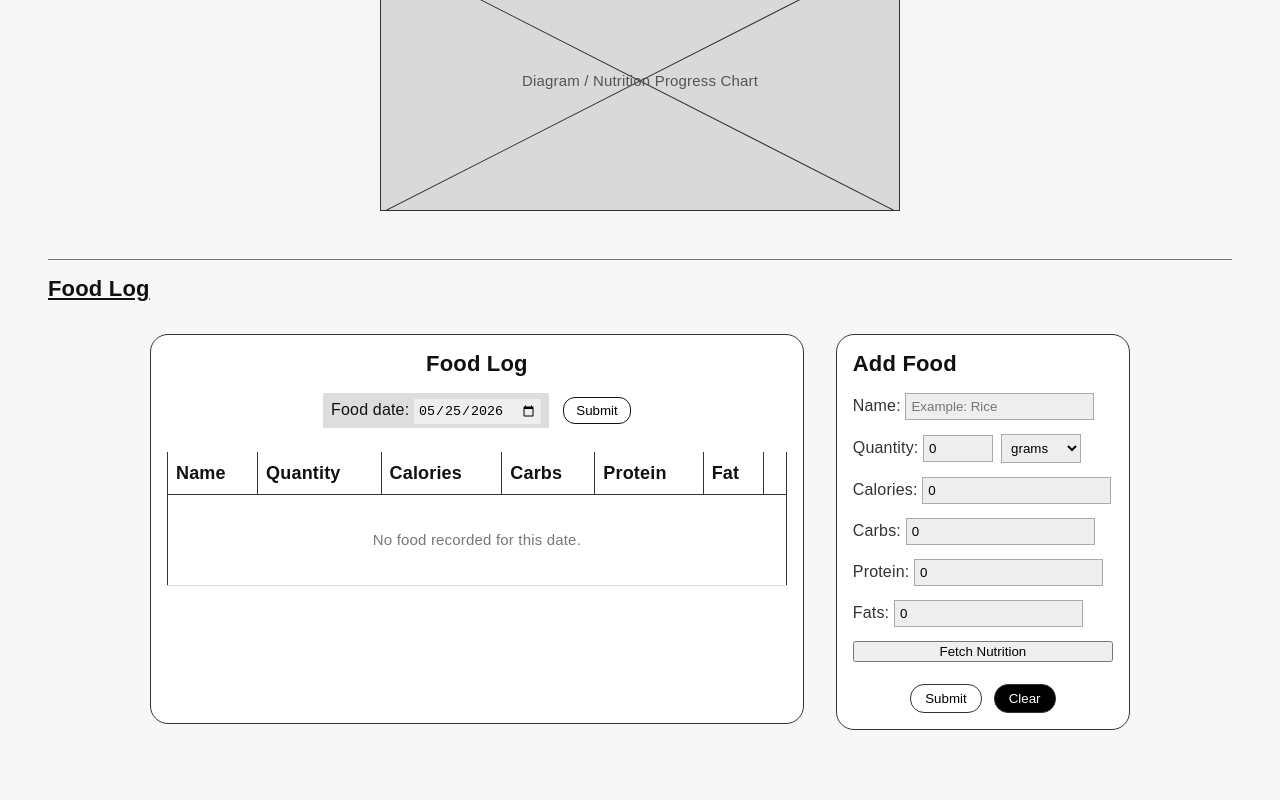
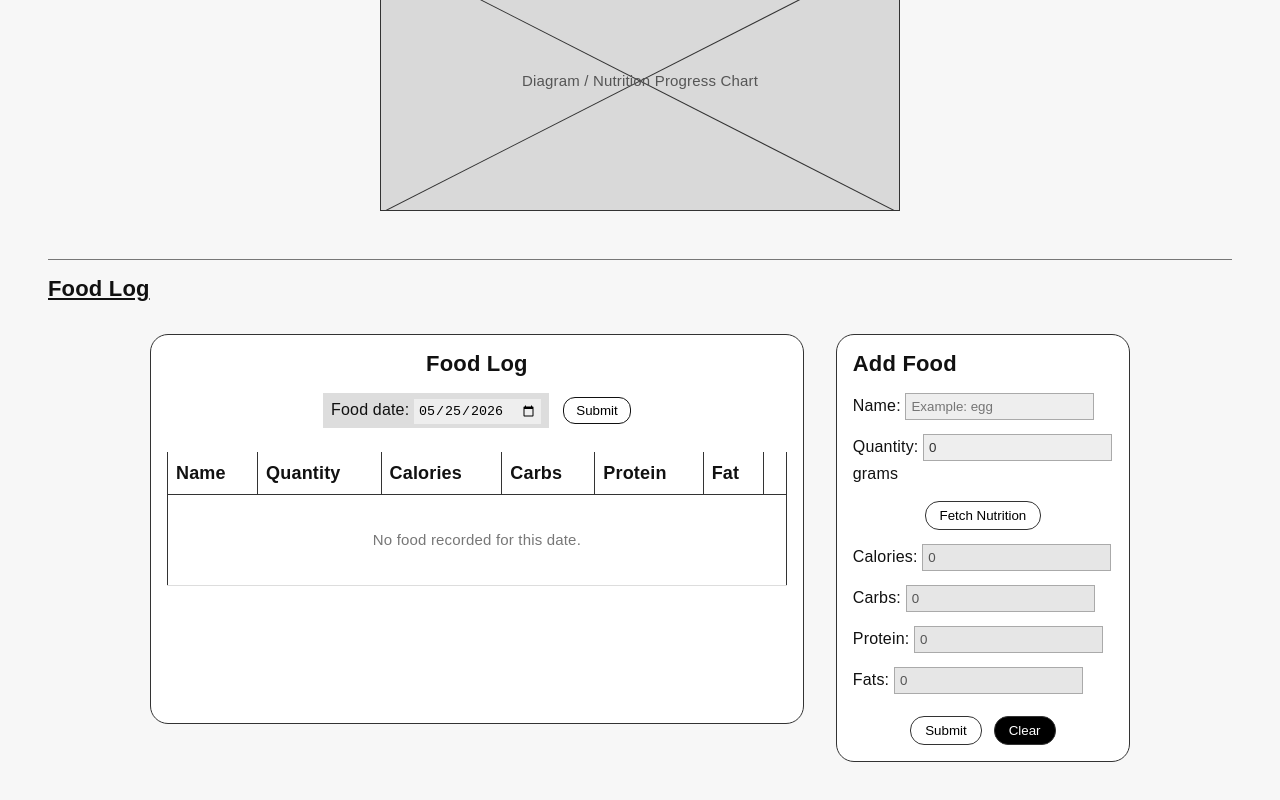
Before and after one commit to tie0913/nc_frontend, a Vue app: page / in a window 1280 px wide. Shown: the part 695-1495 px from the top of the page. Built offline with nearby package versions, Linux system fonts and the light colour scheme.

Commit message:
Apply USAD API into

```diff
--- a/src/components/FoodLogSection.vue
+++ b/src/components/FoodLogSection.vue
@@ -5,6 +5,7 @@ import {
   deleteFoodLog,
   getFoodLogsByDate,
 } from "../mock/mockDatabase";
+import { searchFood } from "../services/useFoodAPI";
 
 const props = defineProps({
   selectedDate: {
@@ -16,14 +17,12 @@ const props = defineProps({
 const emit = defineEmits(["food-log-changed"]);
 
 const foodLogs = ref([]);
-
 const filterDate = ref(props.selectedDate);
-
+const isFetchingNutrition = ref(false);
 
 const newFood = reactive({
   name: "",
   quantity: 0,
-  unit: "grams",
   calories: 0,
   carbs: 0,
   protein: 0,
@@ -39,7 +38,7 @@ watch(
   (newDate) => {
     filterDate.value = newDate;
     loadFoodLogs();
-  },
+  }
 );
 
 function loadFoodLogs() {
@@ -53,19 +52,67 @@ function loadFoodLogs() {
   foodLogs.value = result.data;
 }
 
+async function fetchNutritionData() {
+  if (!newFood.name.trim()) {
+    alert("Please enter a food name first.");
+    return;
+  }
+
+  if (!newFood.quantity || Number(newFood.quantity) <= 0) {
+    alert("Quantity in grams must be greater than 0.");
+    return;
+  }
+
+  isFetchingNutrition.value = true;
+
+  const result = await searchFood(
+    newFood.name,
+    newFood.quantity
+  );
+
+  isFetchingNutrition.value = false;
+
+  if (result.code !== 0) {
+    alert(result.message);
+    return;
+  }
+
+  newFood.name = result.data.description;
+  newFood.calories = result.data.calories;
+  newFood.carbs = result.data.carbs;
+  newFood.protein = result.data.protein;
+  newFood.fats = result.data.fats;
+}
+
 function submitFood() {
   if (!newFood.name.trim()) {
     alert("Food name is required.");
     return;
   }
 
-  if (newFood.quantity <= 0) {
-    alert("Quantity must be greater than 0.");
+  if (!newFood.quantity || Number(newFood.quantity) <= 0) {
+    alert("Quantity in grams must be greater than 0.");
+    return;
+  }
+
+  const hasNutritionData =
+    Number(newFood.calories) > 0 ||
+    Number(newFood.carbs) > 0 ||
+    Number(newFood.protein) > 0 ||
+    Number(newFood.fats) > 0;
+
+  if (!hasNutritionData) {
+    alert("Please fetch nutrition data before submitting.");
     return;
   }
 
   const foodData = {
-    ...newFood,
+    name: newFood.name,
+    quantity: Number(newFood.quantity),
+    calories: Number(newFood.calories),
+    carbs: Number(newFood.carbs),
+    protein: Number(newFood.protein),
+    fats: Number(newFood.fats),
     create_time: new Date(filterDate.value).toISOString(),
   };
 
@@ -107,7 +154,6 @@ function clearForm() {
 function resetForm() {
   newFood.name = "";
   newFood.quantity = 0;
-  newFood.unit = "grams";
   newFood.calories = 0;
   newFood.carbs = 0;
   newFood.protein = 0;
@@ -120,10 +166,14 @@ function resetForm() {
     <h2>Food Log</h2>
 
     <div class="food-log-layout">
-      <!-- Left: Food log table -->
+      <!-- Left: Food table -->
       <div class="card food-table-card">
         <h3>Food Log</h3>
 
+        <!--
+          DEV ONLY DATE FILTER:
+          Nếu không muốn hiện khi demo, có thể comment nguyên div này.
+        -->
         <div class="food-filter-row">
           <label>
             Food date:
@@ -134,7 +184,9 @@ function resetForm() {
             />
           </label>
 
-          <button type="button" @click="changeFilterDate">Submit</button>
+          <button type="button" @click="changeFilterDate">
+            Submit
+          </button>
         </div>
 
         <table class="food-table">
@@ -159,7 +211,7 @@ function resetForm() {
 
             <tr v-for="food in foodLogs" :key="food.id">
               <td>{{ food.name }}</td>
-              <td>{{ food.quantity }} {{ food.unit }}</td>
+              <td>{{ food.quantity }} g</td>
               <td>{{ food.calories }}</td>
               <td>{{ food.carbs }}</td>
               <td>{{ food.protein }}</td>
@@ -188,11 +240,10 @@ function resetForm() {
             <input
               v-model="newFood.name"
               type="text"
-              placeholder="Example: Rice"
+              placeholder="Example: egg"
             />
           </label>
 
-          <div class="quantity-row">
           <label>
             Quantity:
             <input
@@ -200,14 +251,19 @@ function resetForm() {
               type="number"
               min="0"
               step="0.1"
+              placeholder="grams"
             />
+            grams
           </label>
 
-            <select v-model="newFood.unit">
-              <option value="grams">grams</option>
-              <option value="units">units</option>
-            </select>
-          </div>
+          <button
+            type="button"
+            class="fetch-food-btn"
+            :disabled="isFetchingNutrition"
+            @click="fetchNutritionData"
+          >
+            {{ isFetchingNutrition ? "Fetching..." : "Fetch Nutrition" }}
+          </button>
 
           <label>
             Calories:
@@ -253,18 +309,16 @@ function resetForm() {
             />
           </label>
 
+          <div class="add-food-actions">
+            <button type="submit">
+              Submit
+            </button>
+
             <button
               type="button"
-            class="fetch-food-btn"
-            @click="fetchNutritionData"
+              class="clear-food-btn"
+              @click="clearForm"
             >
-            Fetch Nutrition
-          </button>
-
-          <div class="add-food-actions">
-            <button type="submit" class="submit-food-btn">Submit</button>
-
-            <button type="button" class="clear-food-btn" @click="clearForm">
               Clear
             </button>
           </div>
--- a/src/mock/mockDatabase.js
+++ b/src/mock/mockDatabase.js
@@ -92,7 +92,6 @@ export function createFoodLog(food) {
     user_id: 1,
     name: food.name,
     quantity: Number(food.quantity),
-    unit: food.unit || "grams",
     calories: Number(food.calories) || 0,
     carbs: Number(food.carbs) || 0,
     protein: Number(food.protein) || 0,
--- /dev/null
+++ b/src/services/useFoodAPI.js
@@ -0,0 +1,84 @@
+const API_KEY = "XgbOn8NEonyrgz3eHJ3tx4eYRXMWqU4oP0fbdGOC";
+const API_BASE_URL = "https://api.nal.usda.gov/fdc/v1/foods/search";
+
+function createResult(code, message, data) {
+    return {
+        code,
+        message,
+        data,
+    };
+}
+
+function getNutritionData(food, nutrientNumbers, nutrientNameFallback=[]) {
+    if (!food || !Array.isArray(food.foodNutrients)) {
+        return 0;
+    }
+
+    const nutrient = food.foodNutrients.find((item) => {
+        const nutrientNumber = String(item.nutrientNumber || "");
+        const nutrientName = String(item.nutrientName || "").toLowerCase();
+
+        const matchedByNumber = nutrientNumbers.includes(nutrientNumber);
+
+        const matchedByName = nutrientNameFallback.some((name) => nutrientName.includes(name.toLowerCase()));
+
+        return matchedByNumber || matchedByName;
+    });
+
+    return Number(nutrient ? nutrient.value : 0);
+}
+
+function calculateCalories(valuePer100g, grams) {
+    const result = (Number(valuePer100g) * Number(grams)) / 100;
+
+    return Math.round(result * 100) / 100; // Round to 2 decimal places
+}
+
+export async function searchFood(foodName, grams) {
+    if (!foodName || !foodName.trim()) {
+        return createResult(1, "Food name is required.", null);
+    }
+    if (!grams || Number(grams) <= 0) {
+        return createResult(1, "Quantity in grams must be greater than zero.", null);
+    }
+
+    const url = new URL(API_BASE_URL);
+    url.searchParams.set("query", foodName.trim());
+    url.searchParams.set("api_key", API_KEY);
+    url.searchParams.set("pageSize", "1"); // We only need the top result
+
+    try{
+        const response = await fetch(url.toString());
+        if (!response.ok) {
+            return createResult(1, `API request failed with status ${response.status}.`, null);
+        }
+
+        const data = await response.json();
+
+        if (!data.foods || data.foods.length === 0) {
+            return createResult(1, "No food items found for the given name.", null);
+        }
+
+        const food = data.foods[0]; // Take the first result
+
+        const caloriesPer100g = getNutritionData(food, ["208"], ["calories", "energy"]);
+        const carbsPer100g = getNutritionData(food, ["205"], ["carbohydrates"]);
+        const proteinPer100g = getNutritionData(food, ["203"], ["protein"]);
+        const fatsPer100g = getNutritionData(food, ["204"], ["fats", "lipids"]);
+
+        const nutritionData = {
+            fdcId: food.fdcId,
+            description: food.description,
+
+            calories: calculateCalories(caloriesPer100g, grams),
+            carbs: calculateCalories(carbsPer100g, grams),
+            protein: calculateCalories(proteinPer100g, grams),
+            fats: calculateCalories(fatsPer100g, grams),
+            create_time: new Date().toISOString(),
+        };
+
+        return createResult(0, null, nutritionData);
+    } catch (error) {
+        return createResult(1, `An error occurred while fetching data: ${error.message}`, null);
+    }
+}
--- a/src/style.css
+++ b/src/style.css
@@ -527,6 +527,10 @@ body {
   cursor: pointer;
 }
 
+.food-filter-row button:hover {
+  background-color: #eee;
+}
+
 .food-table {
   width: 100%;
   border-collapse: collapse;
@@ -573,7 +577,9 @@ body {
   background-color: #eee;
 }
 
-/* Add Food Card */
+/* =========================
+   ADD FOOD CARD
+========================= */
 
 .add-food-card {
   min-height: 330px;
@@ -586,7 +592,6 @@ body {
 .add-food-card form {
   display: flex;
   flex-direction: column;
-  color: #333;
   gap: 14px;
 }
 
@@ -594,26 +599,35 @@ body {
   font-size: 16px;
 }
 
-.add-food-card input,
-.add-food-card select {
+.add-food-card input {
   padding: 5px;
   border: 1px solid #aaa;
   background-color: #eee;
-  color:#000;
+  color: #333;
 }
 
-.quantity-row {
-  display: flex;
-  align-items: center;
-  gap: 8px;
+.add-food-card input[readonly] {
+  color: #555;
+  background-color: #e6e6e6;
 }
 
-.quantity-row input {
-  width: 70px;
+.fetch-food-btn {
+  align-self: center;
+  padding: 6px 14px;
+  border: 1px solid #333;
+  border-radius: 14px;
+  background-color: white;
+  color: #000;
+  cursor: pointer;
 }
 
-.quantity-row select {
-  min-width: 80px;
+.fetch-food-btn:hover {
+  background-color: #eee;
+}
+
+.fetch-food-btn:disabled {
+  cursor: not-allowed;
+  opacity: 0.6;
 }
 
 .add-food-actions {
@@ -629,17 +643,16 @@ body {
   border-radius: 14px;
   background-color: white;
   cursor: pointer;
+  color: #000;
 }
 
 .add-food-actions button:hover {
   background-color: #eee;
 }
-.submit-food-btn {
-  color: black;
-}
+
 .clear-food-btn {
   background-color: #000 !important;
-  color: white;
+  color: white !important;
 }
 
 .clear-food-btn:hover {
@@ -653,244 +666,3 @@ body {
     max-width: 620px;
   }
 }
-/*
-h1,
-h2 {
-  font-family: var(--heading);
-  font-weight: 500;
-  color: var(--text-h);
-}
-
-h1 {
-  font-size: 56px;
-  letter-spacing: -1.68px;
-  margin: 32px 0;
-  @media (max-width: 1024px) {
-    font-size: 36px;
-    margin: 20px 0;
-  }
-}
-h2 {
-  font-size: 24px;
-  line-height: 118%;
-  letter-spacing: -0.24px;
-  margin: 0 0 8px;
-  @media (max-width: 1024px) {
-    font-size: 20px;
-  }
-}
-p {
-  margin: 0;
-}
-
-code,
-.counter {
-  font-family: var(--mono);
-  display: inline-flex;
-  border-radius: 4px;
-  color: var(--text-h);
-}
-
-code {
-  font-size: 15px;
-  line-height: 135%;
-  padding: 4px 8px;
-  background: var(--code-bg);
-}
-
-.counter {
-  font-size: 16px;
-  padding: 5px 10px;
-  border-radius: 5px;
-  color: var(--accent);
-  background: var(--accent-bg);
-  border: 2px solid transparent;
-  transition: border-color 0.3s;
-  margin-bottom: 24px;
-
-  &:hover {
-    border-color: var(--accent-border);
-  }
-  &:focus-visible {
-    outline: 2px solid var(--accent);
-    outline-offset: 2px;
-  }
-}
-
-.hero {
-  position: relative;
-
-  .base,
-  .framework,
-  .vite {
-    inset-inline: 0;
-    margin: 0 auto;
-  }
-
-  .base {
-    width: 170px;
-    position: relative;
-    z-index: 0;
-  }
-
-  .framework,
-  .vite {
-    position: absolute;
-  }
-
-  .framework {
-    z-index: 1;
-    top: 34px;
-    height: 28px;
-    transform: perspective(2000px) rotateZ(300deg) rotateX(44deg) rotateY(39deg)
-      scale(1.4);
-  }
-
-  .vite {
-    z-index: 0;
-    top: 107px;
-    height: 26px;
-    width: auto;
-    transform: perspective(2000px) rotateZ(300deg) rotateX(40deg) rotateY(39deg)
-      scale(0.8);
-  }
-}
-
-#app {
-  width: 1126px;
-  max-width: 100%;
-  margin: 0 auto;
-  text-align: center;
-  border-inline: 1px solid var(--border);
-  min-height: 100svh;
-  display: flex;
-  flex-direction: column;
-  box-sizing: border-box;
-}
-
-#center {
-  display: flex;
-  flex-direction: column;
-  gap: 25px;
-  place-content: center;
-  place-items: center;
-  flex-grow: 1;
-
-  @media (max-width: 1024px) {
-    padding: 32px 20px 24px;
-    gap: 18px;
-  }
-}
-
-#next-steps {
-  display: flex;
-  border-top: 1px solid var(--border);
-  text-align: left;
-
-  & > div {
-    flex: 1 1 0;
-    padding: 32px;
-    @media (max-width: 1024px) {
-      padding: 24px 20px;
-    }
-  }
-
-  .icon {
-    margin-bottom: 16px;
-    width: 22px;
-    height: 22px;
-  }
-
-  @media (max-width: 1024px) {
-    flex-direction: column;
-    text-align: center;
-  }
-}
-
-#docs {
-  border-right: 1px solid var(--border);
-
-  @media (max-width: 1024px) {
-    border-right: none;
-    border-bottom: 1px solid var(--border);
-  }
-}
-
-#next-steps ul {
-  list-style: none;
-  padding: 0;
-  display: flex;
-  gap: 8px;
-  margin: 32px 0 0;
-
-  .logo {
-    height: 18px;
-  }
-
-  a {
-    color: var(--text-h);
-    font-size: 16px;
-    border-radius: 6px;
-    background: var(--social-bg);
-    display: flex;
-    padding: 6px 12px;
-    align-items: center;
-    gap: 8px;
-    text-decoration: none;
-    transition: box-shadow 0.3s;
-
-    &:hover {
-      box-shadow: var(--shadow);
-    }
-    .button-icon {
-      height: 18px;
-      width: 18px;
-    }
-  }
-
-  @media (max-width: 1024px) {
-    margin-top: 20px;
-    flex-wrap: wrap;
-    justify-content: center;
-
-    li {
-      flex: 1 1 calc(50% - 8px);
-    }
-
-    a {
-      width: 100%;
-      justify-content: center;
-      box-sizing: border-box;
-    }
-  }
-}
-
-#spacer {
-  height: 88px;
-  border-top: 1px solid var(--border);
-  @media (max-width: 1024px) {
-    height: 48px;
-  }
-}
-
-.ticks {
-  position: relative;
-  width: 100%;
-
-  &::before,
-  &::after {
-    content: '';
-    position: absolute;
-    top: -4.5px;
-    border: 5px solid transparent;
-  }
-
-  &::before {
-    left: 0;
-    border-left-color: var(--border);
-  }
-  &::after {
-    right: 0;
-    border-right-color: var(--border);
-  }
-} */
```
Lines whose indentation alone changed are shown as unchanged.
